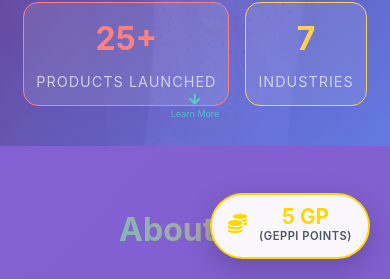
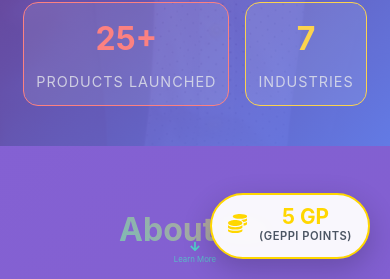
Before and after one commit to Geppi88/geppi-portfolio, a React (Vite) app: page / in a window 390 px wide. Shown: the part 565-844 px from the top of the page. Built offline with nearby package versions, Linux system fonts and the light colour scheme.

Commit message:
Update Hero.css
Arrow in the hero section responsiveness for desktop

```diff
--- a/src/components/Hero.css
+++ b/src/components/Hero.css
@@ -261,21 +261,22 @@
 
   /* Mobile scroll indicator fixes */
   .scroll-indicator {
-    bottom: 20px;
-    transform: translateX(-50%) scale(0.9);
+    bottom: 10px;
+    transform: translateX(-50%) scale(0.85);
+    position: fixed;
   }
 
   .scroll-indicator:hover {
-    transform: translateX(-50%) translateY(-3px) scale(0.9);
+    transform: translateX(-50%) translateY(-3px) scale(0.85);
   }
 
   .scroll-indicator svg {
-    font-size: 1.2rem;
-    margin-bottom: 0.3rem;
+    font-size: 1.1rem;
+    margin-bottom: 0.2rem;
   }
 
   .scroll-indicator span {
-    font-size: 0.8rem;
+    font-size: 0.75rem;
   }
 
   /* Update bounce animation for mobile */
@@ -311,33 +312,68 @@
   }
 
   .scroll-indicator {
-    bottom: 15px;
-    transform: translateX(-50%) scale(0.8);
+    bottom: 5px;
+    transform: translateX(-50%) scale(0.75);
+    position: fixed;
   }
 
   .scroll-indicator:hover {
-    transform: translateX(-50%) translateY(-2px) scale(0.8);
+    transform: translateX(-50%) translateY(-2px) scale(0.75);
   }
 
   .scroll-indicator svg {
-    font-size: 1rem;
-    margin-bottom: 0.2rem;
+    font-size: 0.9rem;
+    margin-bottom: 0.15rem;
   }
 
   .scroll-indicator span {
-    font-size: 0.7rem;
+    font-size: 0.65rem;
   }
 
   /* Update bounce animation for extra small screens */
   @keyframes bounce {
     0%, 20%, 50%, 80%, 100% {
-      transform: translateX(-50%) translateY(0) scale(0.8);
+      transform: translateX(-50%) translateY(0) scale(0.75);
     }
     40% {
-      transform: translateX(-50%) translateY(-6px) scale(0.8);
+      transform: translateX(-50%) translateY(-5px) scale(0.75);
     }
     60% {
-      transform: translateX(-50%) translateY(-3px) scale(0.8);
+      transform: translateX(-50%) translateY(-2px) scale(0.75);
     }
   }
 }
+
+/* Very small screens (phones in portrait) */
+@media (max-width: 360px) {
+  .scroll-indicator {
+    bottom: 2px;
+    transform: translateX(-50%) scale(0.7);
+  }
+
+  .scroll-indicator:hover {
+    transform: translateX(-50%) translateY(-1px) scale(0.7);
+  }
+
+  .scroll-indicator svg {
+    font-size: 0.8rem;
+    margin-bottom: 0.1rem;
+  }
+
+  .scroll-indicator span {
+    font-size: 0.6rem;
+  }
+
+  /* Update bounce animation for very small screens */
+  @keyframes bounce {
+    0%, 20%, 50%, 80%, 100% {
+      transform: translateX(-50%) translateY(0) scale(0.7);
+    }
+    40% {
+      transform: translateX(-50%) translateY(-4px) scale(0.7);
+    }
+    60% {
+      transform: translateX(-50%) translateY(-2px) scale(0.7);
+    }
+  }
+}
```
